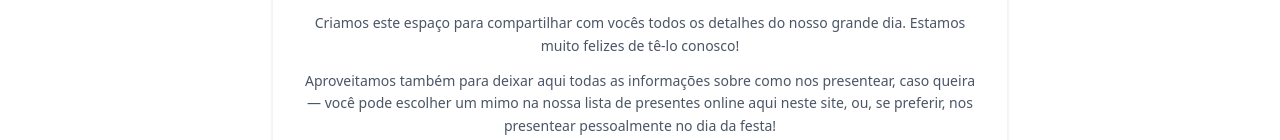
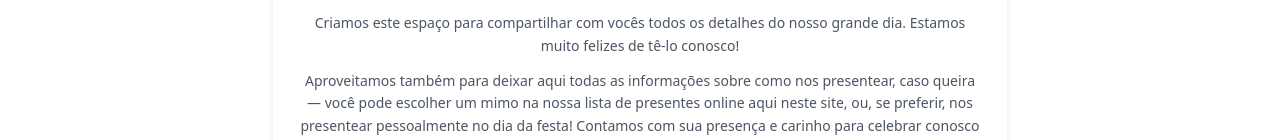
Before and after one commit to Calorindo/weding, a React (Vite) app in the folder client/: page /#/ in a window 1280 px wide. Shown: the part 903-1043 px from the top of the page. Built offline with nearby package versions, Linux system fonts and the light colour scheme; no server answers; the database is empty; a web font is replaced by a local one.

Commit message:
feat: change pics

```diff
--- a/client/src/pages/Home.jsx
+++ b/client/src/pages/Home.jsx
@@ -232,10 +232,10 @@ const Home = () => {
                 {/* Photo Grid */}
                 <div className="grid grid-cols-1 md:grid-cols-3 gap-2 sm:gap-4 w-full max-w-7xl px-2 sm:px-4 mb-12 sm:mb-16">
                     <div className="aspect-[3/4] overflow-hidden">
-                        <img src={photo2} alt="Gabriel and Emanuely 1" className="w-full h-full object-cover hover:scale-105 transition-transform duration-700" />
+                        <img src={photo1} alt="Gabriel and Emanuely 1" className="w-full h-full object-cover hover:scale-105 transition-transform duration-700" />
                     </div>
                     <div className="aspect-[3/4] overflow-hidden">
-                        <img src={photo1} alt="Gabriel and Emanuely Main" className="w-full h-full object-cover hover:scale-105 transition-transform duration-700" />
+                        <img src={photo2} alt="Gabriel and Emanuely Main" className="w-full h-full object-cover hover:scale-105 transition-transform duration-700" />
                     </div>
                     <div className="aspect-[3/4] overflow-hidden">
                         <img src={photo3} alt="Gabriel and Emanuely 3" className="w-full h-full object-cover hover:scale-105 transition-transform duration-700" />
@@ -248,7 +248,7 @@ const Home = () => {
                         <h3 className="font-heading text-base sm:text-lg text-charcoal uppercase tracking-[0.15em] mb-4">Seja bem-vindo ao nosso site de casamento!</h3>
                         <div className="space-y-3 text-gray-600 font-sans text-xs sm:text-sm leading-relaxed">
                             <p>Criamos este espaço para compartilhar com vocês todos os detalhes do nosso grande dia. Estamos muito felizes de tê-lo conosco!</p>
-                            <p>Aproveitamos também para deixar aqui todas as informações sobre como nos presentear, caso queira — você pode escolher um mimo na nossa lista de presentes online aqui neste site, ou, se preferir, nos presentear pessoalmente no dia da festa!</p>
+                            <p>Aproveitamos também para deixar aqui todas as informações sobre como nos presentear, caso queira — você pode escolher um mimo na nossa lista de presentes online aqui neste site, ou, se preferir, nos presentear pessoalmente no dia da festa! Contamos com sua presença e carinho para celebrar conosco esse momento tão especial! 💖</p>
                         </div>
                     </div>
                 </div>
@@ -271,7 +271,7 @@ const Home = () => {
                 <div className="text-center space-y-4">
                     <h2 className="text-2xl sm:text-3xl font-heading text-charcoal uppercase tracking-[0.2em]">Lista de Presentes</h2>
                     <div className="w-16 h-px bg-charcoal mx-auto"></div>
-                    <p className="text-sm sm:text-base text-gray-500 font-light font-sans tracking-wide px-4">Queridos amigos e familiares, a presença de vocês é o nosso maior presente.<br className="hidden sm:block" />Caso queiram nos presentear, selecionamos alguns itens para o nosso lar.</p>
+                    <p className="text-sm sm:text-base text-gray-500 font-light font-sans tracking-wide px-4">Queridos amigos e familiares, Caso queiram nos presentear, selecionamos alguns itens para o nosso lar.</p>
                 </div>
 
                 {/* Filters & Actions */}
```
